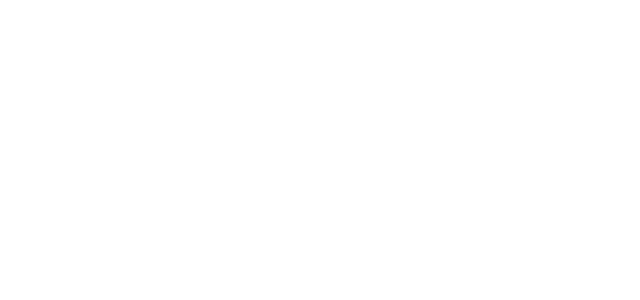
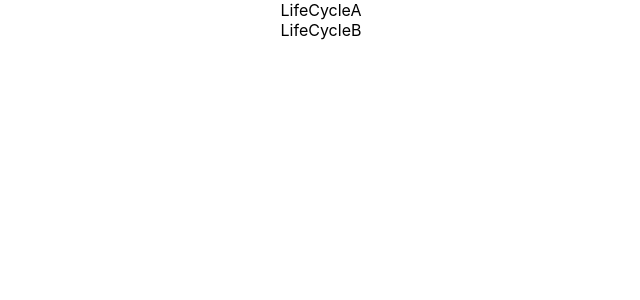
Before and after one commit to edwinisnow/react-basics, a React (Create React App) app: page / in a window 1280 px wide. Shown: the top 300 px of the page, without its empty margins (319-959 px from the left). Built offline with nearby package versions, Linux system fonts and the light colour scheme.

Commit message:
Component Mounting Lifecycle Methods

```diff
--- a/src/App.js
+++ b/src/App.js
@@ -17,10 +17,17 @@
 
 import './appStyles.css';
 import styles from './appStyles.module.css'
+import Form from './components/Form';
+import LifeCycleA from './components/LifeCycleA';
 
 function App() {
   return (
     <div className="App">
+
+      <LifeCycleA />
+
+      {/* <Form /> */}
+
       {/* <h1 className="error">Error</h1>
       <h1 className={styles.success}>Success</h1> */}
       {/* <Inline /> */}
--- /dev/null
+++ b/src/components/LifeCycleA.js
@@ -0,0 +1,35 @@
+import React, { Component } from 'react'
+import LifeCycleB from './LifeCycleB';
+
+class LifeCycleA extends Component {
+    constructor(props) {
+        super(props)
+
+        this.state = {
+            name: 'John'
+        }
+        console.log('LifeCycleA constructor')
+    }
+
+    static getDerivedStateFromProps(props, state) {
+        console.log('LifeCycleA  getDerivedStateFromProps')
+        return null;
+    }
+
+    componentDidMount() {
+        console.log('LifeCycleA componentDidMount')
+    }
+
+    render() {
+        console.log('LifeCycleA Render')
+        return (
+            <div>
+                <div>LifeCycleA</div>
+                <LifeCycleB />
+
+            </div>
+        )
+    }
+}
+
+export default LifeCycleA
--- /dev/null
+++ b/src/components/LifeCycleB.js
@@ -0,0 +1,32 @@
+import React, { Component } from 'react'
+
+class LifeCycleB extends Component {
+    constructor(props) {
+        super(props)
+
+        this.state = {
+            name: 'John'
+        }
+        console.log('LifeCycleB constructor')
+    }
+
+    static getDerivedStateFromProps(props, state) {
+        console.log('LifeCycleB  getDerivedStateFromProps')
+        return null;
+    }
+
+    componentDidMount() {
+        console.log('LifeCycleB componentDidMount')
+    }
+
+    render() {
+        console.log('LifeCycleB Render')
+        return (
+            <div>
+                LifeCycleB
+            </div>
+        )
+    }
+}
+
+export default LifeCycleB
```
